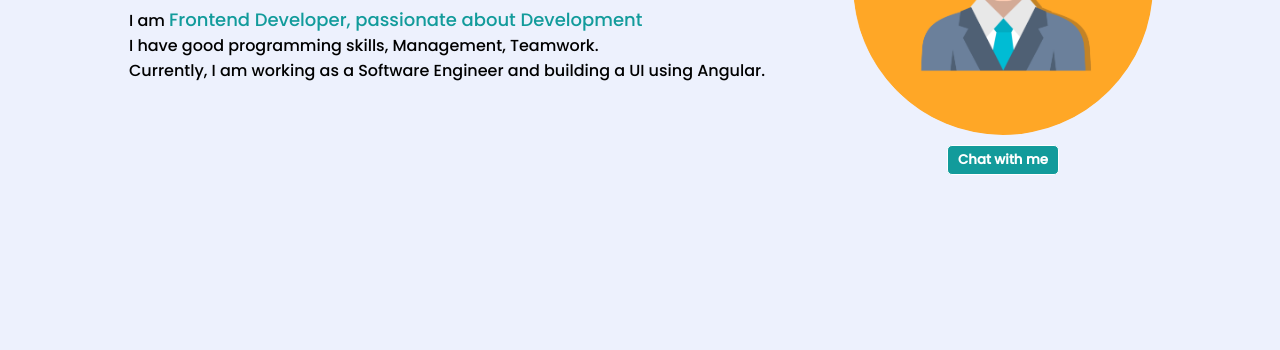
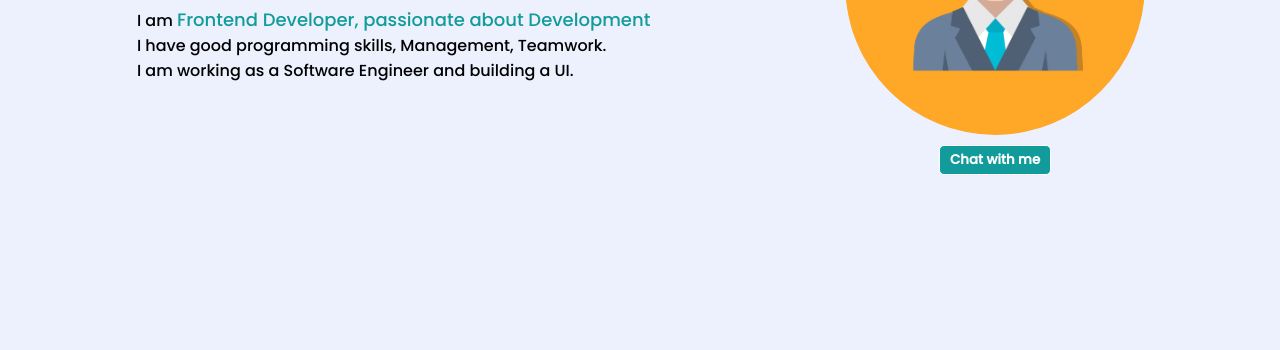
Before and after one commit to mPrograms-mg/Pratices-Project, a plain HTML site: page Project With Mock up with Design 1/index.html in a window 1280 px wide. Shown: the part 385-735 px from the top of the page. Drawn offline with Linux system fonts and the light colour scheme.

Commit message:
some changes

```diff
--- a/Project With Mock up with Design 1/index.html
+++ b/Project With Mock up with Design 1/index.html
@@ -50,8 +50,7 @@
           </span>
           <br />
           I have good programming skills, Management, Teamwork. <br />
-          Currently, I am working as a Software Engineer and building a UI using
-          Angular.
+          I am working as a Software Engineer and building a UI.
         </p>
       </div>
       <!-- Right Side -->
```
